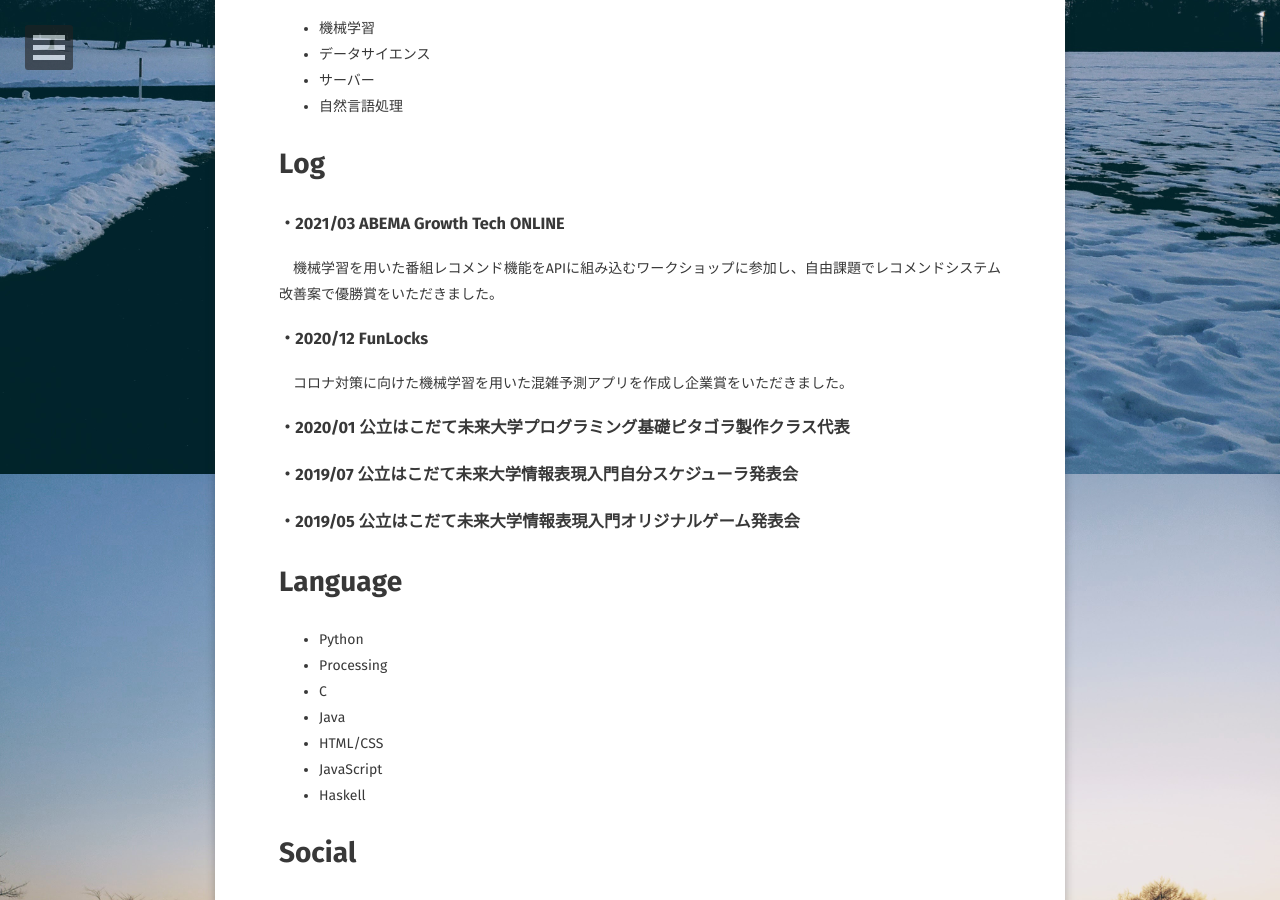
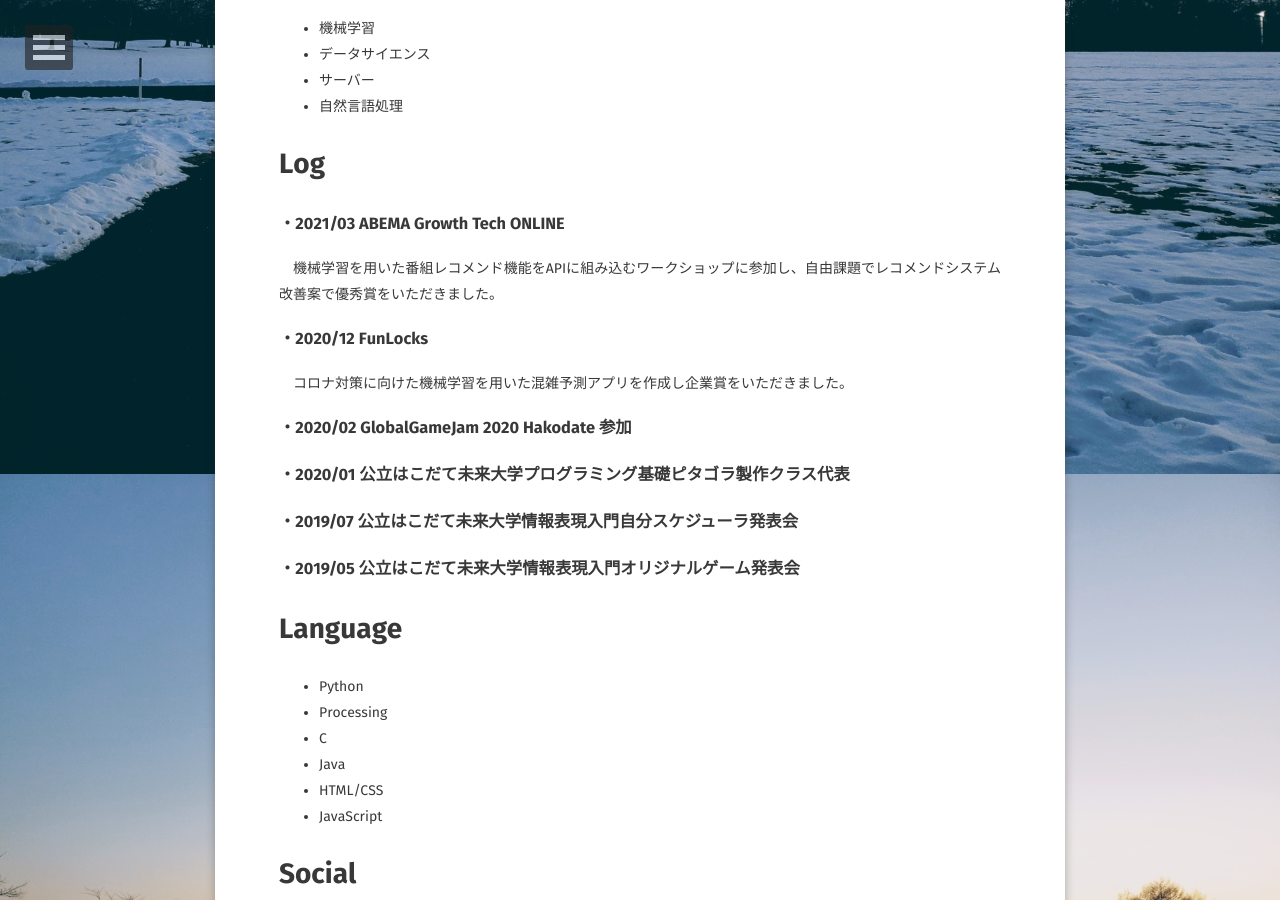
Before and after one commit to marbou090/marbou090.github.io, a Jekyll site: the page built from about/index.md, in a window 1280 px wide and 900 px high, scrolled down 486 px. Built offline with Jekyll 4.4.1, drawn with Linux system fonts in a browser that asks for light colours; some web fonts are replaced.

Commit message:
fix about

```diff
--- a/about/index.md
+++ b/about/index.md
@@ -18,12 +18,13 @@ mathjax: true
 
 # Log
 ### ・2021/03 ABEMA Growth Tech ONLINE
-<p style="text-indent:1em;">機械学習を用いた番組レコメンド機能をAPIに組み込むワークショップに参加し、自由課題でレコメンドシステム改善案で優勝賞をいただきました。</p>
+<p style="text-indent:1em;">機械学習を用いた番組レコメンド機能をAPIに組み込むワークショップに参加し、自由課題でレコメンドシステム改善案で優秀賞をいただきました。</p>
 
 ### ・2020/12 FunLocks
 <p style="text-indent:1em;">
 コロナ対策に向けた機械学習を用いた混雑予測アプリを作成し企業賞をいただきました。</p>
 
+### ・2020/02 GlobalGameJam 2020 Hakodate 参加
 ### ・2020/01 公立はこだて未来大学プログラミング基礎ピタゴラ製作クラス代表
 ### ・2019/07 公立はこだて未来大学情報表現入門自分スケジューラ発表会
 ### ・2019/05 公立はこだて未来大学情報表現入門オリジナルゲーム発表会
@@ -35,7 +36,6 @@ mathjax: true
 + Java
 + HTML/CSS
 + JavaScript
-+ Haskell
 
 # Social
 [GitHub](https://github.com/marbou090){: .btn}
```
